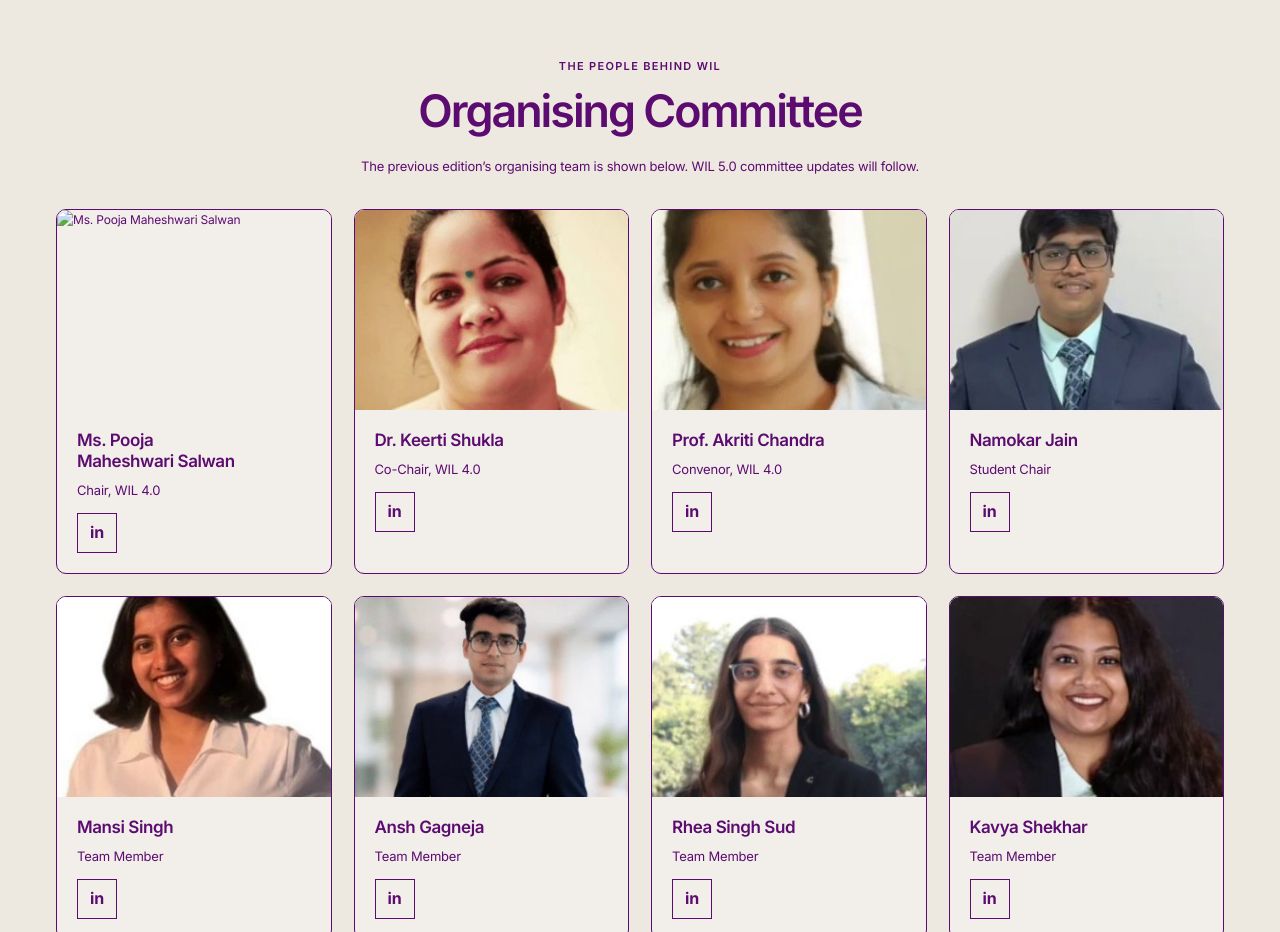
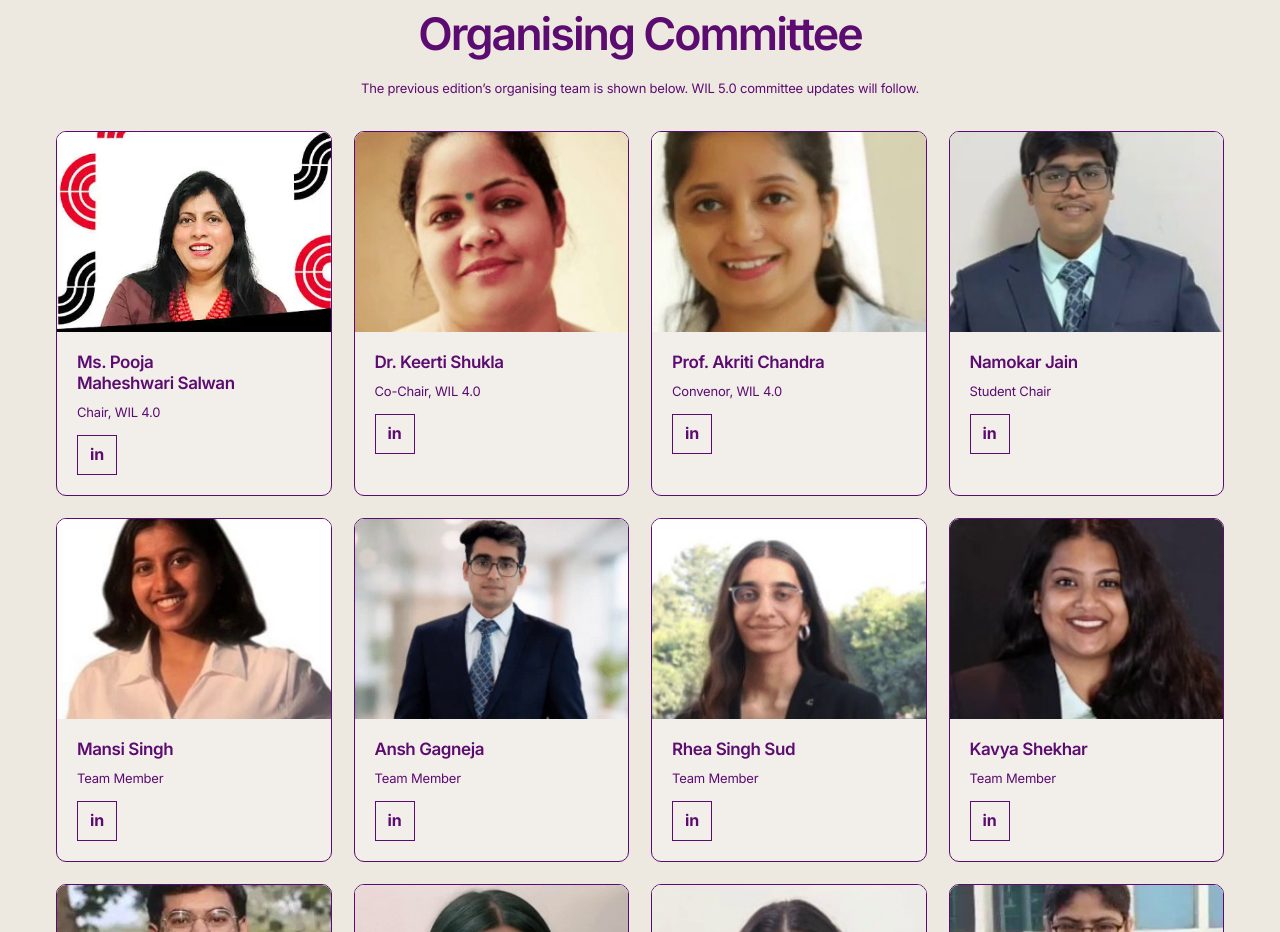
Before and after one commit to Rroy34/WIL-5.0-Webiste, a plain HTML site: page index.html in a window 1280 px wide. Shown: the part 10164-11096 px from the top of the page. Drawn offline with Linux system fonts and the light colour scheme.

Commit message:
added testimonial images

```diff
--- a/index.html
+++ b/index.html
@@ -1007,7 +1007,7 @@
       Programme proposed in the WIL 5.0 concept note. Session details and speakers will be confirmed.
      </p>
     </div>
-   </section>
+   <!-- </section>
    <dialog aria-label="Enlarged conference photograph" aria-labelledby="wilPhotoCaption" class="wil-photo-modal" id="wilPhotoModal">
     <button aria-label="Close photograph" class="wil-photo-modal-close" type="button">
      ×
@@ -1022,7 +1022,7 @@
     <p class="wil-photo-caption" id="wilPhotoCaption">
      Conference photograph
     </p>
-   </dialog>
+   </dialog> -->
    <section aria-labelledby="people-title" class="section" id="speakers-people">
     <span id="wil-media">
     </span>
@@ -1403,7 +1403,7 @@
      </p>
      <div class="committee-grid">
       <article class="committee-card">
-       <img alt="Ms. Pooja Maheshwari Salwan" loading="lazy" src="assets/images/committee/pooja.jpeg "/>
+       <img alt="Ms. Pooja Maheshwari Salwan" loading="lazy" src="assets/images/committee/pooja.webp"/>
        <div class="committee-details">
         <h3>
          Ms. Pooja Maheshwari Salwan
```
Also changed, not shown: assets/images/committee/pooja.png (deleted), assets/images/committee/pooja.webp (added), assets/images/speakers/pooja.jfif (deleted), assets/images/testimonials/Dharam Rakshit.png (added), assets/images/testimonials/Lakshmi Venkatesh.png (added), assets/images/testimonials/Mamta Saikia.png (added), assets/images/testimonials/Meenal Gupta.png (added), assets/images/testimonials/Neeti Banga.png (added), assets/images/testimonials/Neha Bansal.png (added), assets/images/testimonials/Pooja Salwan.png (added), assets/images/testimonials/Shell.png (added), assets/images/wil old banner.webp (added), 1 other file.
